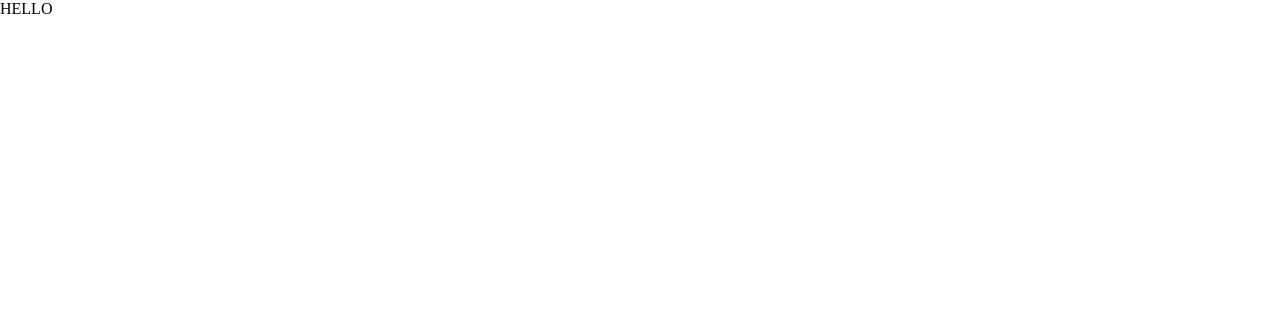
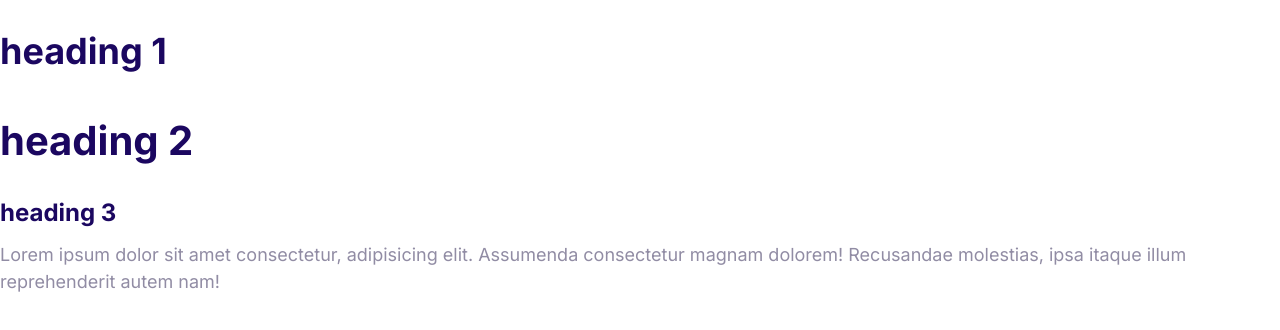
Before and after one commit to Ayokunnumi1/My-Mosh-Project, a plain HTML site: page index.html in a window 1280 px wide. Drawn offline with Linux system fonts and the light colour scheme.

Commit message:
style for fonts

```diff
--- a/Css/style.css
+++ b/Css/style.css
@@ -5,3 +5,43 @@
     --color-headings: #1b0760;
     --color-body: #918ca4;
 }
+
+html{
+    font-size: 62.5%;
+}
+body{
+    font-family: Inter, Arial, Helvetica, sans-serif;
+    color: var(--color-body);
+    font-size: 2.4rem;
+    line-height: 1.5;
+}
+h1, h2, h3{
+    color: var(--color-headings);
+    margin-bottom: 1rem;
+}
+h1{
+    font-size: 7rem;
+}
+h2{
+    font-size: 4rem;
+}
+h3{
+    font-size: 3rem;
+}
+p{
+    margin-top: 0;
+}
+@media screen and (min-width:1024px) {
+    body{
+        font-size: 1.8rem;
+    }
+    h1{
+        font-size: 8rem;
+    }
+    h2{
+        font-size: 4rem;
+    }
+    h3{
+        font-size: 2.4rem;
+    }
+}
--- a/index.html
+++ b/index.html
@@ -1,14 +1,27 @@
 <!DOCTYPE html>
 <html lang="en">
-<head>
-    <meta charset="UTF-8">
-    <meta http-equiv="X-UA-Compatible" content="IE=edge">
-    <meta name="viewport" content="width=device-width, initial-scale=1.0">
+  <head>
+    <meta charset="UTF-8" />
+    <meta http-equiv="X-UA-Compatible" content="IE=edge" />
+    <meta name="viewport" content="width=device-width, initial-scale=1.0" />
     <title>MY MOSH PROJECT</title>
-    <link rel="stylesheet" href="Css/style.css">
-    <link rel="stylesheet" href="Css/normalizeCSS.css">
-</head>
-<body>
-    <div class="hero">HELLO</div>
-</body>
+    <link rel="stylesheet" href="Css/style.css" />
+    <link rel="stylesheet" href="Css/normalizeCSS.css" />
+    <link rel="preconnect" href="https://fonts.googleapis.com" />
+    <link rel="preconnect" href="https://fonts.gstatic.com" crossorigin />
+    <link
+      href="https://fonts.googleapis.com/css2?family=Inter:wght@400;700&display=swap"
+      rel="stylesheet"
+    />
+  </head>
+  <body>
+    <h1>heading 1</h1>
+    <h2>heading 2</h2>
+    <h3>heading 3</h3>
+    <p>
+      Lorem ipsum dolor sit amet consectetur, adipisicing elit. Assumenda
+      consectetur magnam dolorem! Recusandae molestias, ipsa itaque illum
+      reprehenderit autem nam!
+    </p>
+  </body>
 </html>
```
